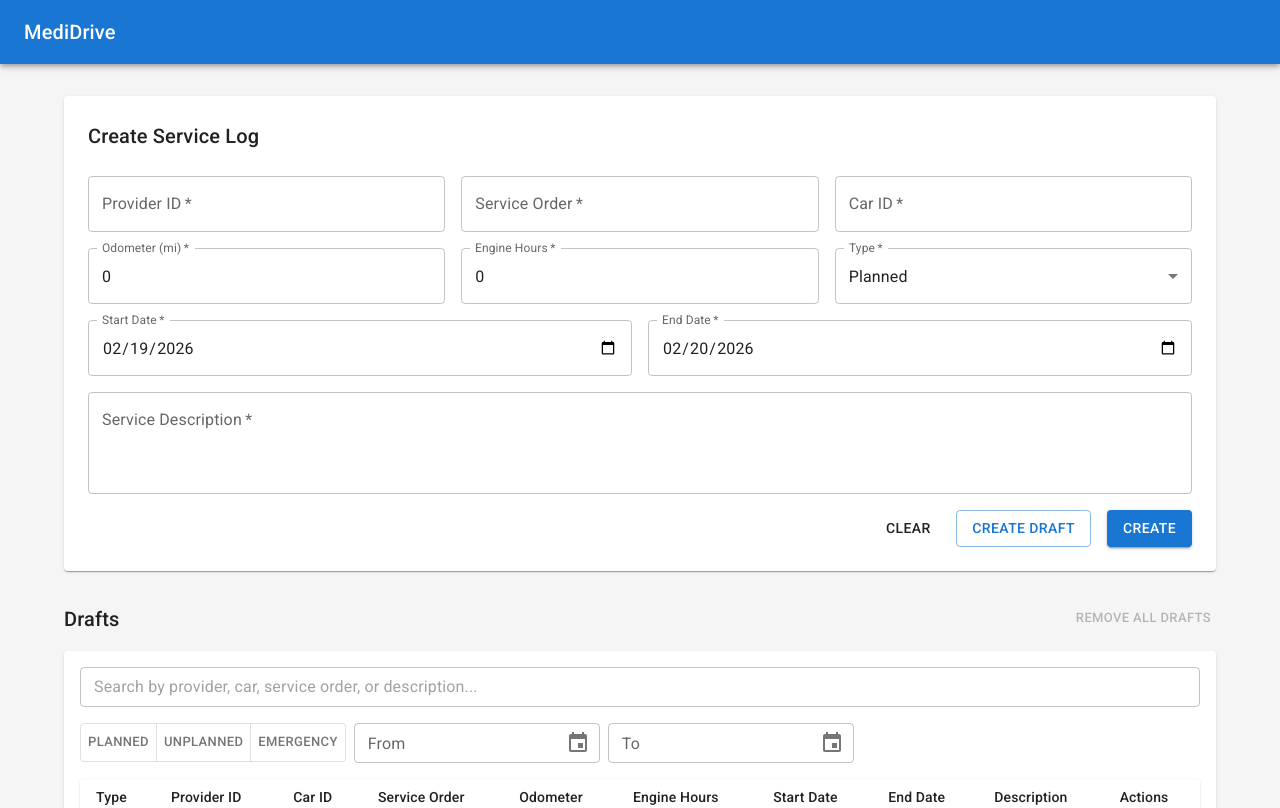
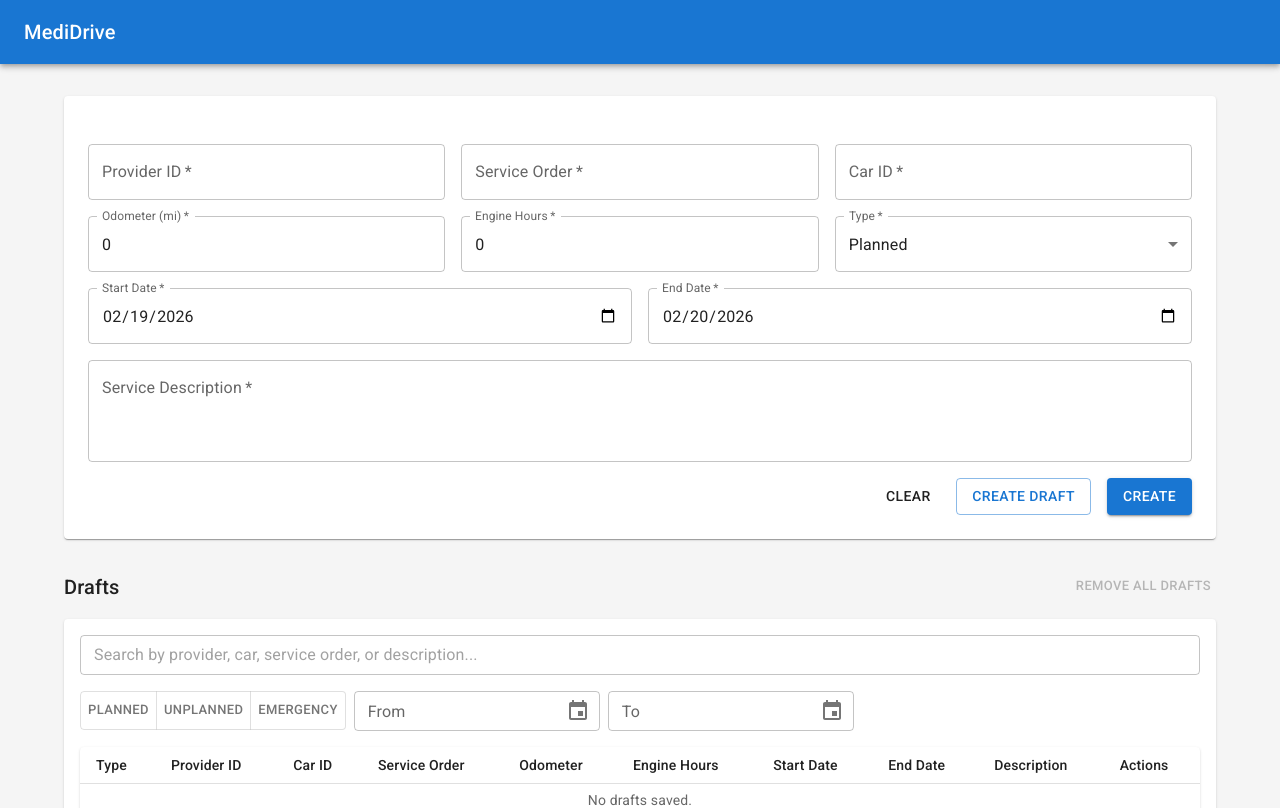
Before and after one commit to Yevhen2mc2/service-logs, a React (Vite) app: page / in a window 1280 px wide. Shown: the top 808 px of the page. Built offline with nearby package versions, Linux system fonts and the light colour scheme.

Commit message:
adjust dialog title based on draft status, remove redundant header in service log form

```diff
--- a/src/components/edit-log-dialog.tsx
+++ b/src/components/edit-log-dialog.tsx
@@ -16,7 +16,9 @@ export const EditLogDialog = ({ log, open, onClose, onSave }: Props) => {
 
   return (
     <Dialog open={open} onClose={onClose} maxWidth="md" fullWidth>
-      <DialogTitle>Edit Service Log</DialogTitle>
+      <DialogTitle>
+        {log.draft ? 'Edit Service Log Draft' : 'Edit Service Log'}
+      </DialogTitle>
       <DialogContent dividers>
         <ServiceLogForm
           mode="edit"
--- a/src/components/service-log-form.tsx
+++ b/src/components/service-log-form.tsx
@@ -122,10 +122,6 @@ export const ServiceLogForm = ({
         spacing={1}
         sx={{ mb: 3 }}
       >
-        <Typography variant="h6">
-          {mode === 'edit' ? 'Edit Service Log' : 'Create Service Log'}
-        </Typography>
-
         <Stack direction={'row'} gap={1} alignItems="center">
           {mode !== 'edit' && autoSaveStatus !== 'idle' && (
             <Typography
```
